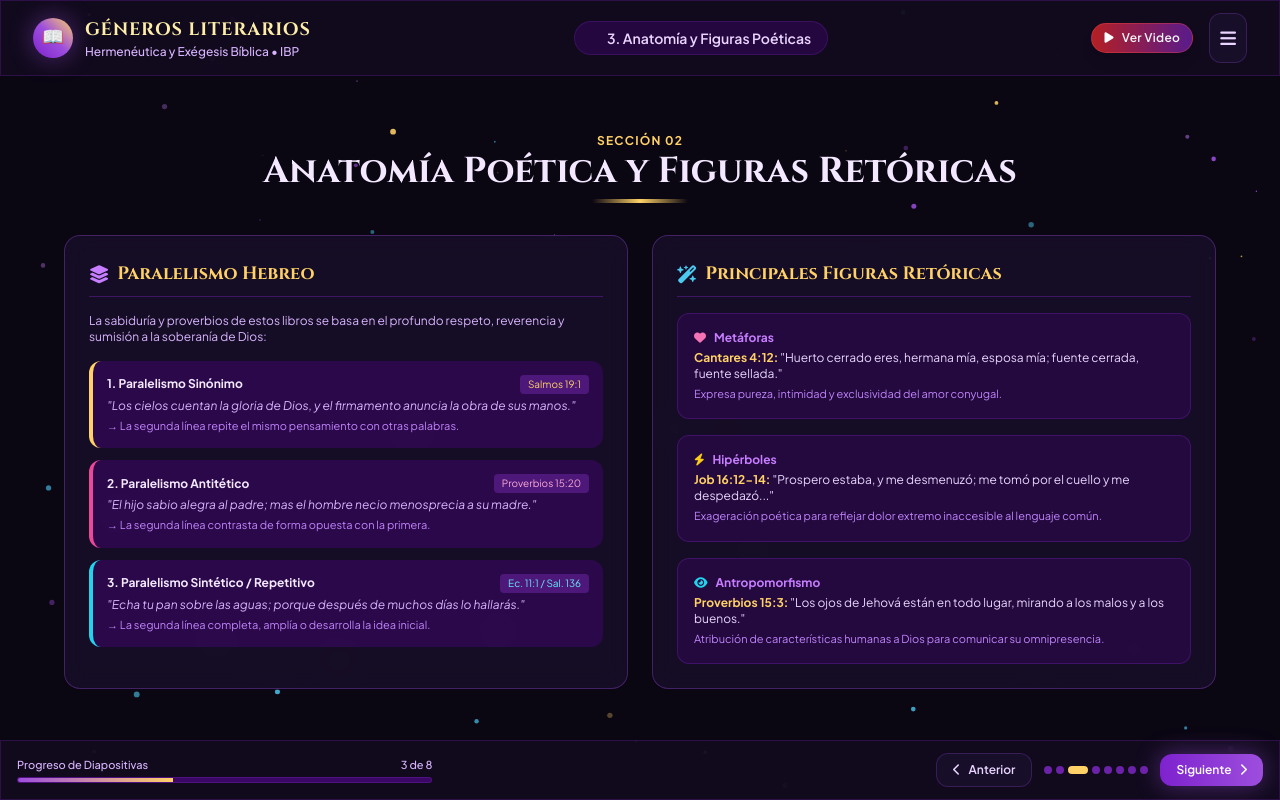
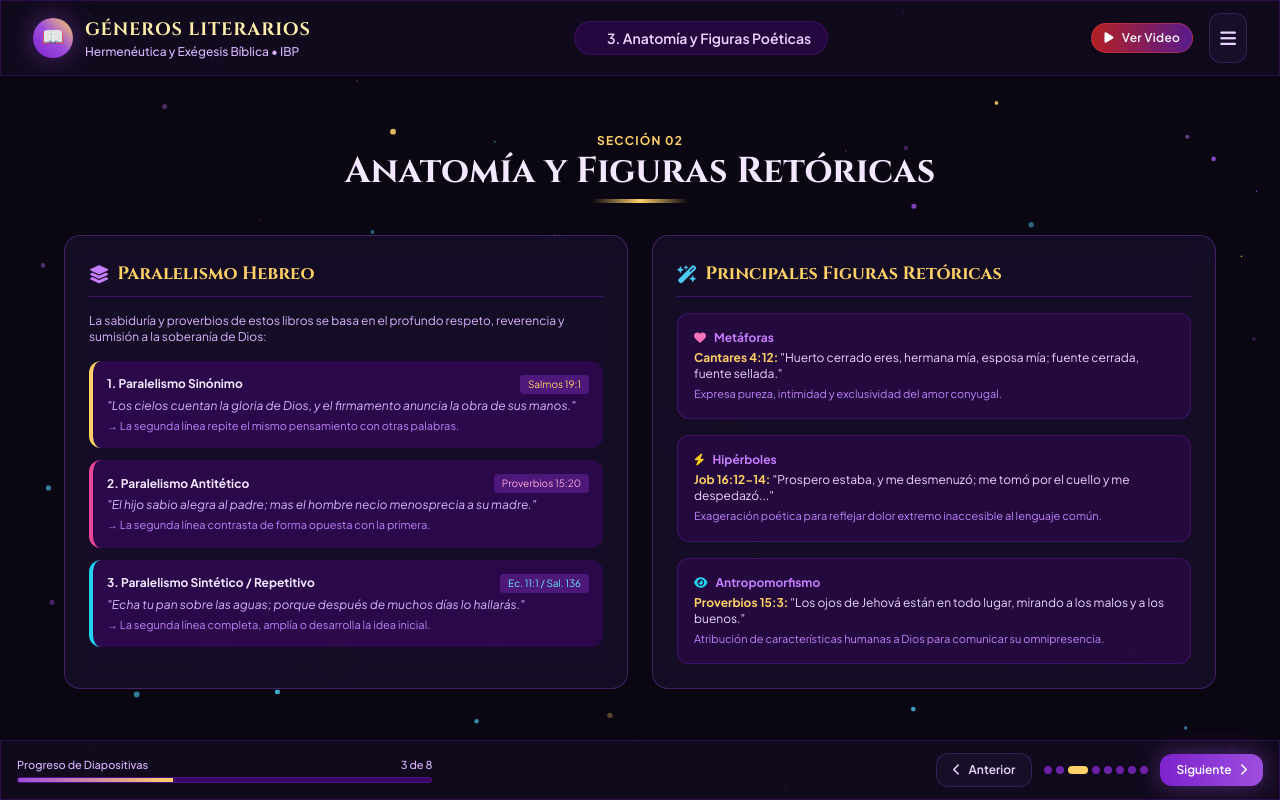
Before and after one commit to PaholaPerez/poesia-sabiduria, a plain HTML site: page index.html in a window 1280 px wide. Both pictures are taken after a click on the button 1084 px from the left and 770 px from the top of the page. Drawn offline with nearby package versions, Linux system fonts and the light colour scheme.

Commit message:
Update index.html

```diff
--- a/index.html
+++ b/index.html
@@ -407,12 +407,12 @@
                 </div>
             </section>
 
-            <!-- SLIDE 3: DESARROLLO (ANATOMÍA & FIGURAS) -->
+            <!-- SLIDE 3: DESARROLLO (ANATOMÍA Y FIGURAS RETÓRICAS) -->
             <section class="slide-page w-full flex-col items-center justify-center">
                 <div class="max-w-6xl w-full mx-auto space-y-6">
                     <div class="text-center">
                         <span class="text-xs font-bold text-magic-gold uppercase tracking-widest">Sección 02</span>
-                        <h2 class="text-2xl sm:text-4xl font-cinzel font-bold text-purple-100">Anatomía Poética y Figuras Retóricas</h2>
+                        <h2 class="text-2xl sm:text-4xl font-cinzel font-bold text-purple-100">Anatomía y Figuras Retóricas</h2>
                         <div class="w-24 h-1 bg-gradient-to-r from-transparent via-magic-gold to-transparent mx-auto mt-2"></div>
                     </div>
 
```
